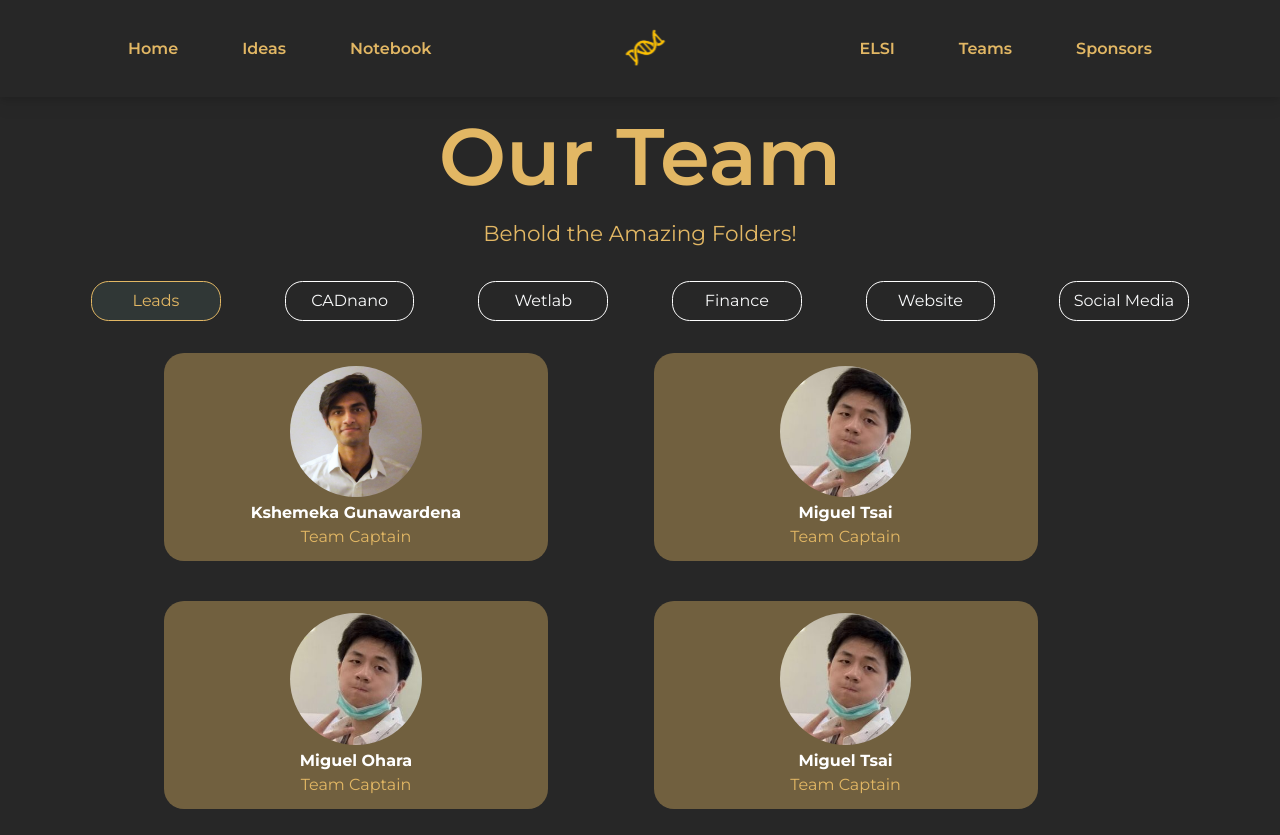
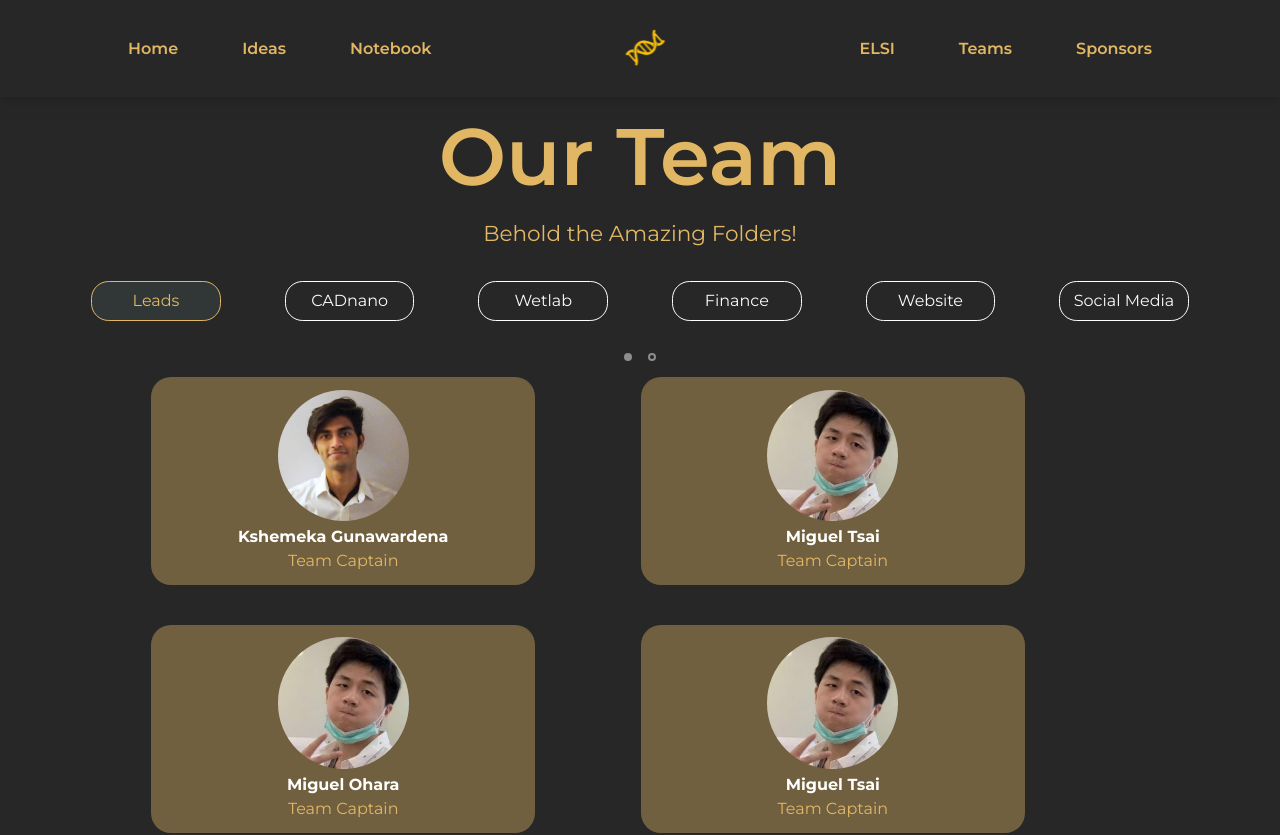
Before and after one commit to biomod2023/biomod2023, a Vue app: page /team in a window 1280 px wide. Shown: the top 835 px of the page. Built offline with nearby package versions, Linux system fonts and the light colour scheme; some icons are missing.

Commit message:
add img error handler and change arrow appearance/disapperace

```diff
--- a/src/components/Member.ts
+++ b/src/components/Member.ts
@@ -115,7 +115,7 @@ const teams: string[] = ["Leads", "CADnano", "Wetlab", "Finance", "Website", "So
 const members: Map<string, Member[]> = new Map<string, Member[]>([
     ["Leads", [Kshemaka, Miguel, MiguelOhara, MiguelFake1, MiguelFake2, MiguelFake3, MiguelFake4, MiguelFake5, MiguelFake6, MiguelFake7]],
     ["CADnano", [Miguel, MiguelOhara, MiguelFake1, MiguelFake2,]] ,
-    ["Wetlab", [MiguelFake3, MiguelFake4, MiguelFake5, MiguelFake6, MiguelFake7, MiguelFake3, MiguelFake4, MiguelFake5, MiguelFake6, MiguelFake7, Miguel]],
+    ["Wetlab", [MiguelFake3, MiguelFake4, MiguelFake5, MiguelFake6, MiguelFake7, MiguelFake3, MiguelFake4, MiguelFake5, MiguelFake6, MiguelFake7, Miguel, MiguelFake6, MiguelFake7, Miguel]],
     ["Finance", [MiguelFake3, MiguelFake4, MiguelFake5, MiguelFake6, MiguelFake7, MiguelFake3, MiguelFake4, MiguelFake5, MiguelFake6, MiguelFake7]],
     ["Website", [Miguel, MiguelOhara, Kshemaka, Kshemaka]],
     ["Social Media", [Miguel]],
--- a/src/components/ProfileCard.vue
+++ b/src/components/ProfileCard.vue
@@ -1,13 +1,20 @@
 <script setup lang="ts">
-import type { Member } from "@/components/Member"
-import type { PropType } from "vue";
 import { ref } from "vue";
 import type { Ref } from "vue";
+import type { PropType } from "vue";
+import emptyPic from "@/assets/empty_profile.png"
+
+import type { Member } from "@/components/Member"
 const props = defineProps({
     member: Object as PropType<Member>,
 })
 const cardConfig: string = "absolute w-full h-full rounded-[1.25rem] flex flex-col items-center gap-1"
 const isHovering: Ref<boolean> = ref(false)
+
+const handleImgErr = (e: Event) => {
+    const target = e.target as HTMLImageElement
+    target.src = emptyPic
+}
 </script>
 
 <template>
@@ -18,7 +25,7 @@ const isHovering: Ref<boolean> = ref(false)
 
             <div :class="cardConfig + ' justify-center bg-gold/40'" @mouseenter="isHovering = true"
                 v-show="!isHovering" key="main">
-                <img :src="member?.image" class="w-[8.2rem] h-[8.2rem] rounded-[5.7rem]" />
+                <img :src="member?.image" class="w-[8.2rem] h-[8.2rem] rounded-[5.7rem]" @error="handleImgErr"/>
                 <div class="flex flex-col items-center gap-0">
                     <div class="text-base font-bold text-white">{{ member?.name }}</div>
                     <div class="text-base font-normal text-gold">{{ member?.position }}</div>
--- a/src/main.ts
+++ b/src/main.ts
@@ -5,9 +5,9 @@ import App from './App.vue'
 import router from './router'
 
 import { OhVueIcon, addIcons } from 'oh-vue-icons'
-import { HiSolidArrowSmRight, HiSolidArrowSmLeft} from 'oh-vue-icons/icons'
+import { RiArrowDropLeftLine, RiArrowDropRightLine, HiSolidArrowSmRight, HiSolidArrowSmLeft} from 'oh-vue-icons/icons'
 
-addIcons(HiSolidArrowSmLeft, HiSolidArrowSmRight)
+addIcons(HiSolidArrowSmLeft, HiSolidArrowSmRight, RiArrowDropRightLine, RiArrowDropLeftLine)
 
 const app = createApp(App)
 
--- a/src/views/TeamView.vue
+++ b/src/views/TeamView.vue
@@ -53,12 +53,17 @@
                 <TransparentButton v-for="team in teams" :is-disabled="team == currTeam" @click="handleTeamChange(team)">{{ team }}</TransparentButton>
             </div>
 
+            <div class="flex flex-row gap-x-[1rem] pb-[1rem]">
+                <div :class="'w-[0.5rem] h-[0.5rem] rounded-full border-[#8f8d8b] border-2 ' + (i - 1 == currIdx ? 'bg-[#8f8d8b]' : 'bg-transparent')"
+                    v-for="i in Math.ceil(members?.get(currTeam)?.length / maxMembers)"></div>
+            </div>
+
             <!-- Team Carousel -->
             <div class="flex justify-center items-center w-[68.5rem] h-[49.6rem]">
-                <v-icon class="cursor-pointer" name="hi-solid-arrow-sm-left" scale="3" @click="handleClick(-1)"/>
+                <v-icon :class="'cursor-pointer relative bottom-[3rem] ' + (currIdx == 0 ? 'invisible' : '')" name="ri-arrow-drop-left-line" scale="3.5" @click="handleClick(-1)" fill="#8f8d8b"/>
 
                 <!-- Content -->
-                <div class="relative h-full w-full overflow-hidden pl-[3.5rem]">
+                <div class="relative h-full w-full overflow-hidden pl-[2.7rem]">
                     <TransitionGroup :enter-from-class="initialState" :leave-to-class="finalState"
                         :enter-active-class="activeAnimation"
                         :leave-active-class="activeAnimation" :css="!changingTeam">
@@ -71,7 +76,8 @@
                     </TransitionGroup>
                 </div>
 
-                <v-icon class="cursor-pointer" name="hi-solid-arrow-sm-right" scale="3" @click="handleClick(1)"/>
+                <v-icon class="cursor-pointer relative bottom-[3rem]" name="ri-arrow-drop-right-line" scale="3.5" @click="handleClick(1)" fill="#8f8d8b"
+                    v-show="currIdx != Math.ceil(members?.get(currTeam)?.length / maxMembers) - 1"/>
             </div>
 
         </div>
```
Also changed, not shown: src/assets/empty_profile.png (added).
